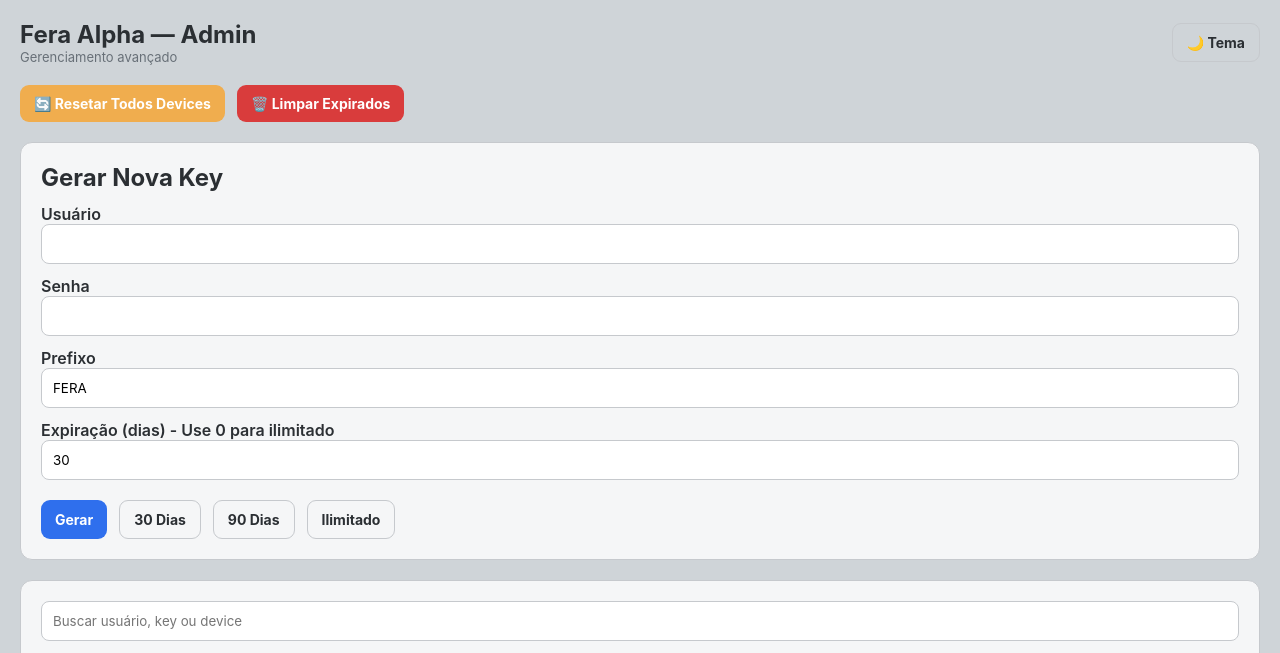
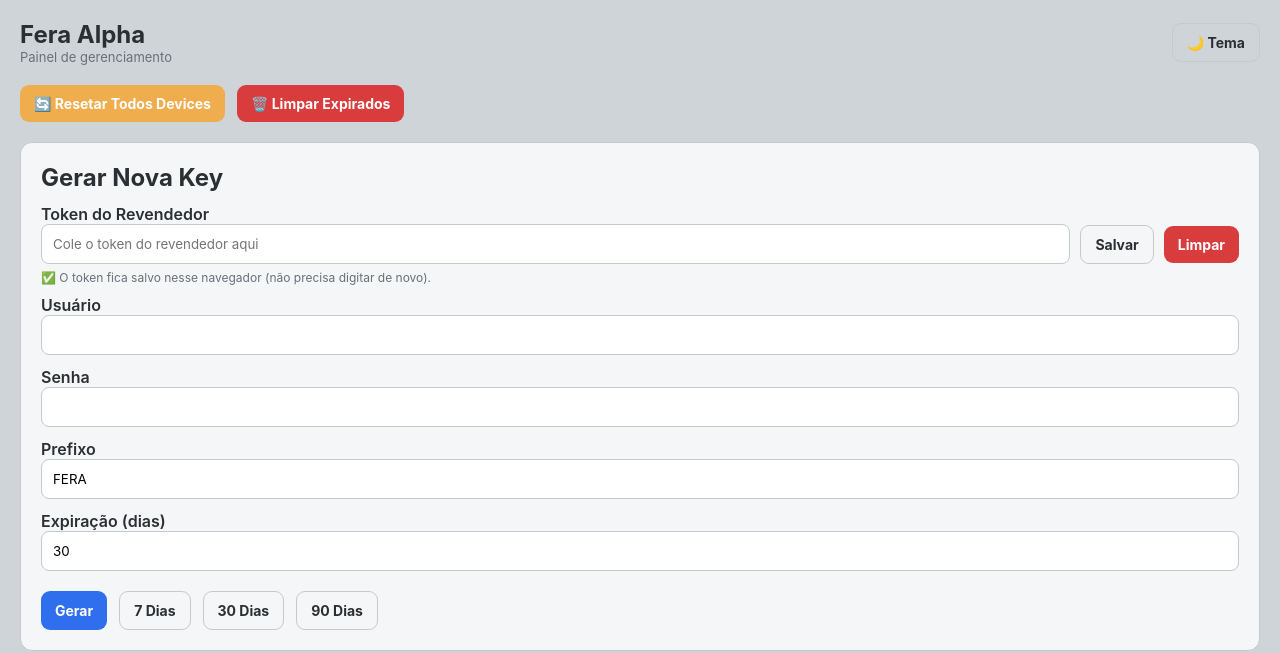
Before and after one commit to FeraAlpha/painel-licenca-server, a Flask app: template templates/admin_index.html in a window 1280 px wide. Shown: the top 653 px of the page. Run offline with Flask 2, Linux system fonts and the light colour scheme; the template is opened without the code that fills it, so the values that code supplies are empty.

Commit message:
Update admin_index.html

```diff
--- a/templates/admin_index.html
+++ b/templates/admin_index.html
@@ -2,7 +2,7 @@
 <html lang="pt-br">
 <head>
 <meta charset="utf-8"/>
-<title>Fera Alpha — Painel Admin</title>
+<title>Fera Alpha</title>
 <meta name="viewport" content="width=device-width, initial-scale=1"/>
 
 <style>
@@ -138,6 +138,27 @@
   .admin-tools form {
     display:inline-block;
   }
+
+  /* TOKEN BOX */
+  .token-box {
+    display:flex;
+    gap:10px;
+    flex-wrap:wrap;
+    align-items:center;
+    margin-bottom:12px;
+  }
+  .token-box input {
+    flex:1;
+    margin-bottom:0;
+    min-width:240px;
+  }
+
+  .hint {
+    font-size:12px;
+    color:var(--text-light);
+    margin-top:-6px;
+    margin-bottom:10px;
+  }
 </style>
 </head>
 
@@ -145,8 +166,8 @@
 
 <header>
   <div>
-    <h1>Fera Alpha — Admin</h1>
-    <div style="font-size:13px;color:var(--text-light)">Gerenciamento avançado</div>
+    <h1>Fera Alpha</h1>
+    <div style="font-size:13px;color:var(--text-light)">Painel de gerenciamento</div>
   </div>
 
   <button class="btn btn-ghost" onclick="toggleDark()">🌙 Tema</button>
@@ -169,7 +190,18 @@
 <div class="card">
   <h2 style="margin-bottom:12px">Gerar Nova Key</h2>
 
-  <form method="post" action="/admin/generate">
+  <!-- TOKEN DO REVENDEDOR -->
+  <label>Token do Revendedor</label>
+  <div class="token-box">
+    <input id="revToken" placeholder="Cole o token do revendedor aqui">
+    <button type="button" class="btn btn-ghost" onclick="saveToken()">Salvar</button>
+    <button type="button" class="btn btn-danger" onclick="clearToken()">Limpar</button>
+  </div>
+  <div class="hint">✅ O token fica salvo nesse navegador (não precisa digitar de novo).</div>
+
+  <form method="post" action="/admin/generate" onsubmit="return attachTokenToForm(this)">
+    <input type="hidden" name="revendedor_token" id="revendedor_token_hidden">
+
     <label>Usuário</label>
     <input name="username" required>
 
@@ -179,14 +211,16 @@
     <label>Prefixo</label>
     <input name="prefix" value="FERA">
 
-    <label>Expiração (dias) - Use 0 para ilimitado</label>
-    <input name="expire_days" type="number" value="30" min="0">
+    <label>Expiração (dias)</label>
+    <input name="expire_days" type="number" value="30" min="1">
 
-    <div style="display:flex; gap:12px; margin-top:8px;">
+    <div style="display:flex; gap:12px; margin-top:8px; flex-wrap:wrap;">
       <button type="submit" class="btn btn-primary">Gerar</button>
+
+      <!-- SOMENTE 7 / 30 / 90 -->
+      <button type="button" class="btn btn-ghost" onclick="setExpiration('7')">7 Dias</button>
       <button type="button" class="btn btn-ghost" onclick="setExpiration('30')">30 Dias</button>
       <button type="button" class="btn btn-ghost" onclick="setExpiration('90')">90 Dias</button>
-      <button type="button" class="btn btn-ghost" onclick="setExpiration('0')">Ilimitado</button>
     </div>
   </form>
 </div>
@@ -238,17 +272,14 @@
             <button type="submit" class="btn btn-primary">+30</button>
           </form>
 
-          <!-- +DIAS -->
+          <!-- +DIAS (apenas 7/30/90) -->
           <form method="post" action="/admin/renew_custom/{{ loop.index0 }}">
-            <input type="number" name="days" min="1" value="7"
-                   style="width:55px;padding:6px">
-            <button type="submit" class="btn btn-primary">+Dias</button>
-          </form>
-
-          <!-- Make Unlimited -->
-          <form method="post" action="/admin/make_unlimited/{{ loop.index0 }}"
-                onsubmit="return confirm('Tornar esta licença ilimitada?')">
-            <button type="submit" class="btn" style="background:#2f6fed;color:white">∞ Ilimitado</button>
+            <select name="days" style="padding:8px;border-radius:8px;border:1px solid var(--border);">
+              <option value="7">+7</option>
+              <option value="30" selected>+30</option>
+              <option value="90">+90</option>
+            </select>
+            <button type="submit" class="btn btn-primary">Aplicar</button>
           </form>
 
           <!-- Reset Key -->
@@ -278,12 +309,51 @@
 <script>
 function toggleDark(){ document.body.classList.toggle("dark"); }
 
-// Definir expiração
+// ==================== TOKEN REVENDEDOR (SALVAR) ====================
+const TOKEN_KEY = "feraalpha_revendedor_token";
+
+function loadToken(){
+  const saved = localStorage.getItem(TOKEN_KEY);
+  if(saved){
+    document.getElementById("revToken").value = saved;
+  }
+}
+
+function saveToken(){
+  const val = document.getElementById("revToken").value.trim();
+  if(!val){
+    alert("Digite um token antes de salvar.");
+    return;
+  }
+  localStorage.setItem(TOKEN_KEY, val);
+  alert("✅ Token salvo!");
+}
+
+function clearToken(){
+  localStorage.removeItem(TOKEN_KEY);
+  document.getElementById("revToken").value = "";
+  alert("🧹 Token removido!");
+}
+
+// Anexa no form (se quiser validar no backend depois)
+function attachTokenToForm(form){
+  const token = document.getElementById("revToken").value.trim();
+  document.getElementById("revendedor_token_hidden").value = token;
+
+  // Se você quiser OBRIGAR token pra gerar, descomenta:
+  // if(!token){
+  //   alert("Token do revendedor obrigatório!");
+  //   return false;
+  // }
+
+  return true;
+}
+
+loadToken();
+
+// ==================== EXPIRAÇÃO ====================
 function setExpiration(days){
   document.querySelector('input[name="expire_days"]').value = days;
-  if(days == '0'){
-    alert("Licença será criada como ILIMITADA!");
-  }
 }
 
 // copiar key
@@ -331,7 +401,6 @@ function renderExp(){
     let exp = parseInt(tr.getAttribute("data-expires"));
     let cell = tr.querySelector(".expCell");
 
-    // Verificar se é ilimitado (0 ou valor muito grande)
     if(!exp || exp == 0 || exp == 9999999999999){
       cell.innerHTML = "<span class='badge badge-unl'>Ilimitado</span>";
       return;
@@ -350,8 +419,6 @@ function renderExp(){
   });
 }
 renderExp();
-
-// Auto-refresh a cada 10 segundos
 setInterval(renderExp, 10000);
 </script>
 
```
